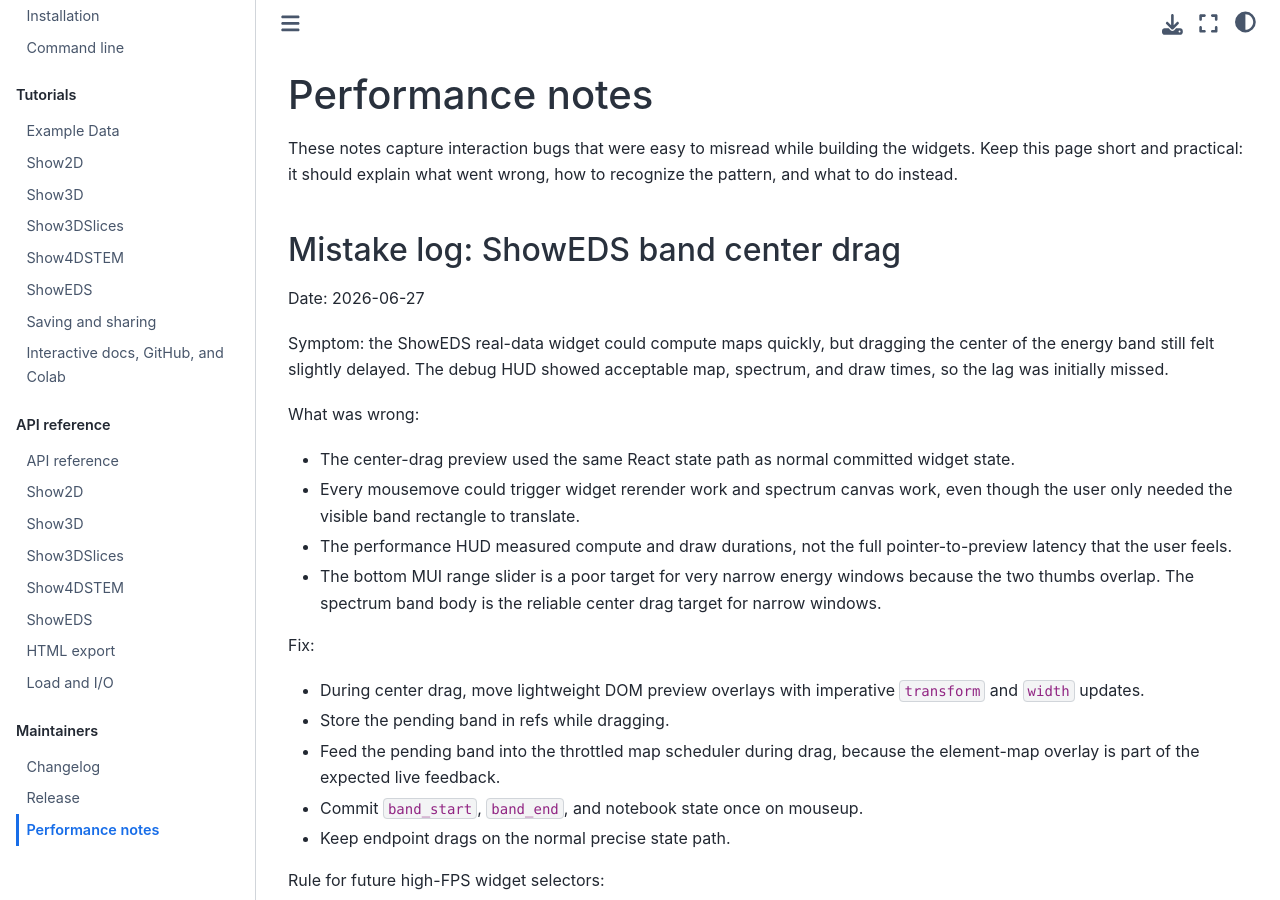
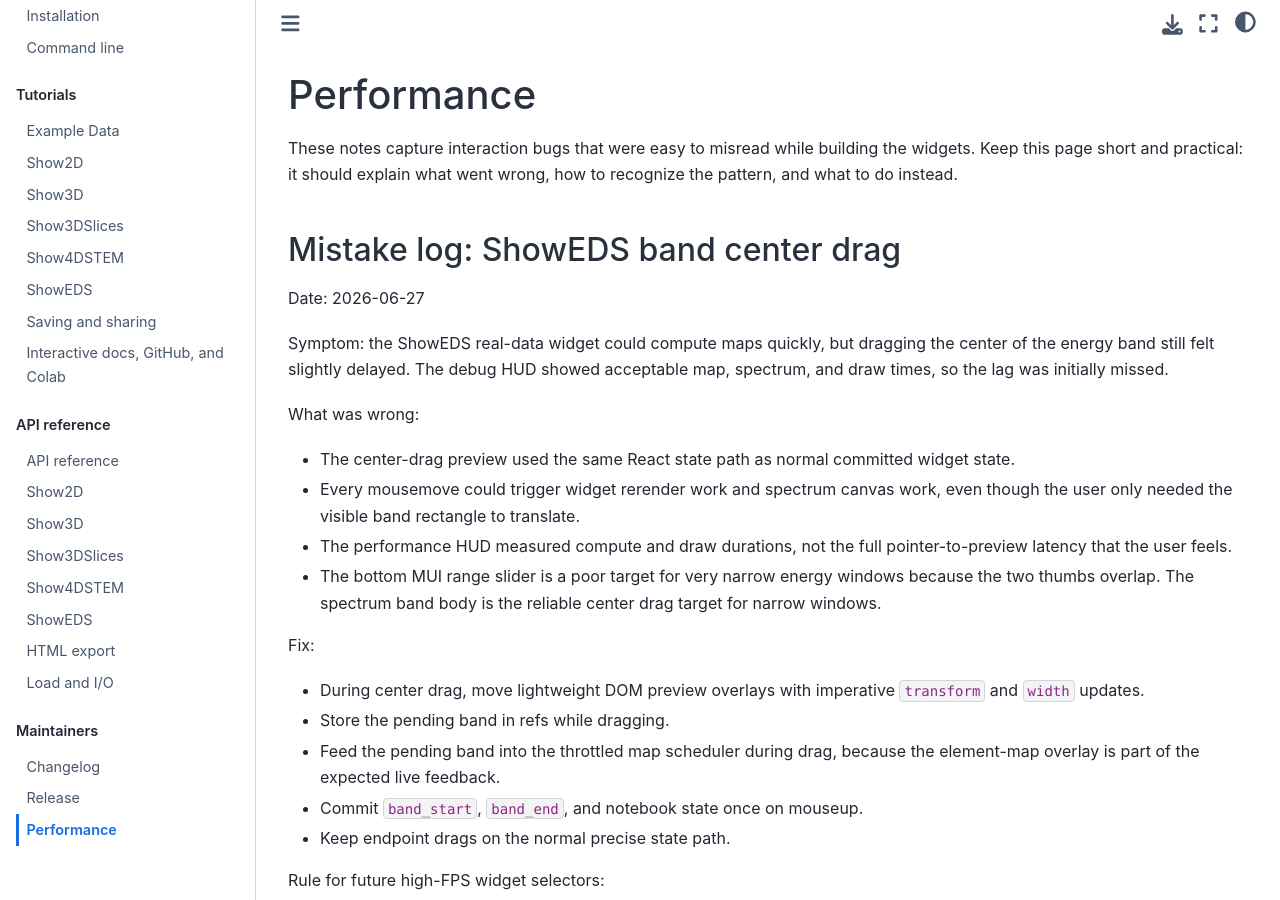
Before and after one commit to bobleesj/quantem.widget, a Jupyter Book: the page built from docs/maintainer/widget-performance.md, in a window 1280 px wide and 900 px high. Built offline with Jupyter Book 1.0.4 settings and Sphinx 7.4.7 and the Sphinx Book theme 1.1.4, drawn with Linux system fonts in a browser that asks for light colours.

Commit message:
Shorten maintainer docs labels

```diff
--- a/docs/_toc.yml
+++ b/docs/_toc.yml
@@ -31,5 +31,8 @@ parts:
   - caption: Maintainers
     chapters:
       - file: changelog
+        title: Changelog
       - file: maintainer/widget-release
+        title: Release
       - file: maintainer/widget-performance
+        title: Performance
--- a/docs/maintainer/widget-performance.md
+++ b/docs/maintainer/widget-performance.md
@@ -1,4 +1,4 @@
-# Performance notes
+# Performance
 
 These notes capture interaction bugs that were easy to misread while building
 the widgets. Keep this page short and practical: it should explain what went
```
